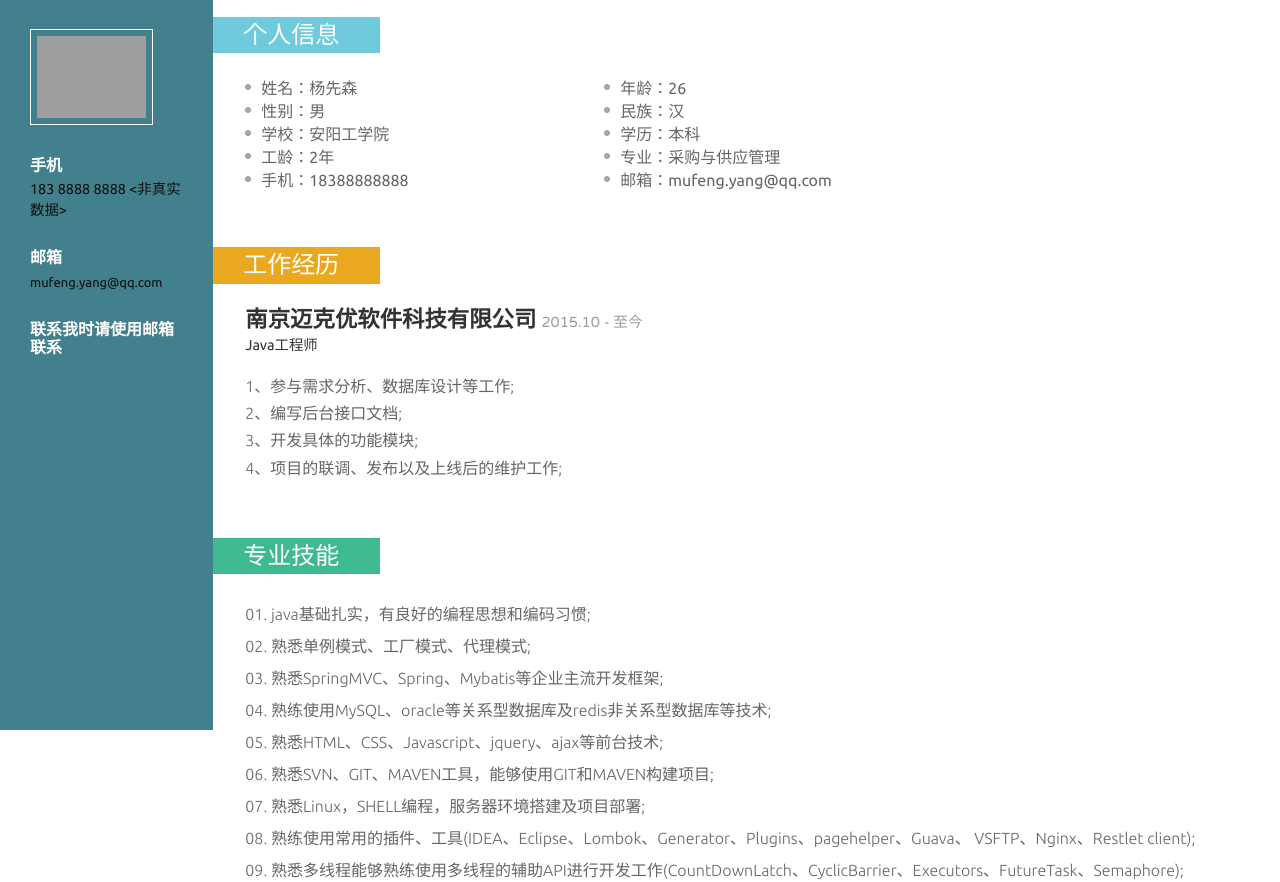
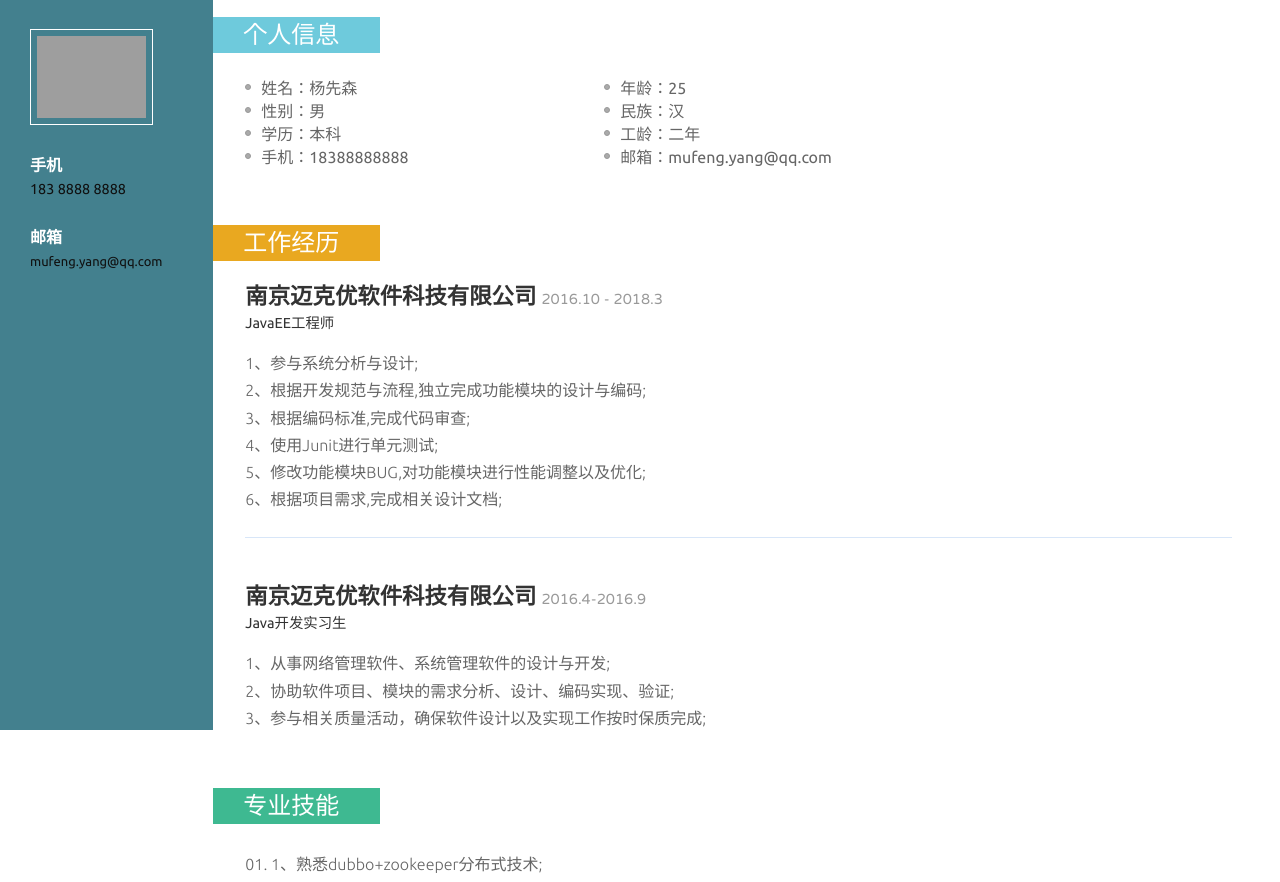
Before and after one commit to zhiaidechonger/resume, a plain HTML site: page index.html in a window 1280 px wide. Shown: the part 70-952 px from the top of the page. Drawn offline with nearby package versions, Linux system fonts and the light colour scheme; grey boxes are pictures that could not be loaded.

Commit message:
简历修改

```diff
--- a/index.html
+++ b/index.html
@@ -26,10 +26,9 @@
         </div>
         <div class="details">
             <h3>手机</h3>
-            <p>183 8888 8888 <非真实数据></p>
+            <p>183 8888 8888</p>
             <h3>邮箱</h3>
             <p><a href="mailto:mufeng.yang@qq.com">mufeng.yang@qq.com</a></p>
-            <p><h3>联系我时请使用邮箱联系</h3><p>
         </div>
         <div class="clearfix"></div>
     </div>
@@ -48,13 +47,11 @@
                 <div class="item_detail">
                     <ul class="person_info">
                         <li>姓名：杨先森</li>
-                        <li>年龄：26</li>
+                        <li>年龄：25</li>
                         <li>性别：男</li>
                         <li>民族：汉</li>
-                        <li>学校：安阳工学院</li>
                         <li>学历：本科</li>
-                        <li>工龄：2年</li>
-                        <li>专业：采购与供应管理</li>
+                        <li>工龄：二年</li>
                         <li>手机：18388888888</li>
                         <li>邮箱：mufeng.yang@qq.com</li>
                     </ul>
@@ -64,12 +61,22 @@
             <div class="item">
                 <h3 class="clr clr2">工作经历</h3>
                 <div class="item_detail">
-                    <h4>南京迈克优软件科技有限公司<span>2015.10 - 至今</span></h4>
-                    <h6>Java工程师</h6>
-                    <p>1、参与需求分析、数据库设计等工作;</p>
-                    <p>2、编写后台接口文档;</p>
-                    <p>3、开发具体的功能模块;</p>
-                    <p>4、项目的联调、发布以及上线后的维护工作;</p>
+                    <h4>南京迈克优软件科技有限公司<span>2016.10 - 2018.3</span></h4>
+                    <h6>JavaEE工程师</h6>
+                    <p>1、参与系统分析与设计;</p>
+                    <p>2、根据开发规范与流程,独立完成功能模块的设计与编码;</p>
+                    <p>3、根据编码标准,完成代码审查;</p>
+                    <p>4、使用Junit进行单元测试;</p>
+                    <p>5、修改功能模块BUG,对功能模块进行性能调整以及优化;</p>
+                    <p>6、根据项目需求,完成相关设计文档;</P>
+                </div>
+                <br/>
+                <div class="item_detail">
+                    <h4>南京迈克优软件科技有限公司<span>2016.4-2016.9</span></h4>
+                    <h6>Java开发实习生</h6>
+                    <p>1、从事网络管理软件、系统管理软件的设计与开发;</p>
+                    <p>2、协助软件项目、模块的需求分析、设计、编码实现、验证;</p>
+                    <p>3、参与相关质量活动，确保软件设计以及实现工作按时保质完成;</P>
                 </div>
             </div>
             <div class="item">
@@ -77,19 +84,18 @@
                 <div class="item_detail">
                     <div class="skill">
                         <ul>
-                            <li>java基础扎实，有良好的编程思想和编码习惯;</li>
-                            <li>熟悉单例模式、工厂模式、代理模式;</li>
-                            <li>熟悉SpringMVC、Spring、Mybatis等企业主流开发框架;</li>
-                            <li>熟练使用MySQL、oracle等关系型数据库及redis非关系型数据库等技术;</li>
-                            <li>熟悉HTML、CSS、Javascript、jquery、ajax等前台技术;</li>
-                            <li>熟悉SVN、GIT、MAVEN工具，能够使用GIT和MAVEN构建项目;</li>
-                            <li>熟悉Linux，SHELL编程，服务器环境搭建及项目部署;</li>
-                            <li>熟练使用常用的插件、工具(IDEA、Eclipse、Lombok、Generator、Plugins、pagehelper、Guava、
-                            VSFTP、Nginx、Restlet client);</li>
-                            <li>熟悉多线程能够熟练使用多线程的辅助API进行开发工作(CountDownLatch、CyclicBarrier、Executors、FutureTask、Semaphore);</li>
-                            <li>熟悉Java中的锁能够熟练使用常用的API进行开发工作(Condition、Lock、ReadWriteLock);</li>
-                            <li>熟悉JVM的运行原理，以及简单的调优等;</li>
-                            <li>了解dubbo+zookeeper以及spring cloud+Spring boot等微服务架构技术;</li>
+                            <li>1、熟悉dubbo+zookeeper分布式技术;</li>
+                            <li>2、熟悉spring cloud + Spring boot微服务架构技术;</li>
+                            <li>3、熟悉JUC编程,熟练掌握线程调度、ReadWriteLock、线程池;</li>
+                            <li>4、熟练使用Linux进行环境的搭建以及项目的部署,能够进行SHELL脚本的开发;</li>
+                            <li>5、熟练使用GIT、MAVEN、SVN快速构建项目;</li>
+                            <li>6、熟悉Redis的常用操作命令、master/slave复制、持久化操作和Redis集群;</li>
+                            <li>7、熟悉Mysql集群搭建能够使用Mycat进行Mysql的分库分表操作;</li>
+                            <li>8、熟悉Spring、SpringMVC、Mybatis等企业主流的开发框架,熟悉SpringMVC的运行流程以及Spring的AOP以及IOC;</li>
+                            <li>9、熟悉JVM的内存模型、分区、垃圾回收机制,了解JVM的优化;</li>
+                            <li>10、熟练掌握Log4j、Logback、Lombok、Guava的使用;</li>
+                            <li>11、Java基础扎实,有良好的编程思想和编码习惯;</li>
+                            <li>12、熟悉HTML、CSS、JS、JQ、AJAX、BootStarp等前台技术与框架;</li>
                         </ul>
                     </div>
                 </div>
@@ -140,6 +146,7 @@
                         <dd>7. 使用Bigdecimal解决商业运算中丢失精度的问题;</dd>
                         <dd>8. 生成二维码并持久化到图片服务器;</dd>
                         <dd>9. 使用shell脚本实现自动化的发布;</dd>
+                        <dd>10.使用Simditor富文本编辑器进行商品详情的展示;</dd>
                     </dl>
                     <div class="clearfix"></div>
                 </div>
```
